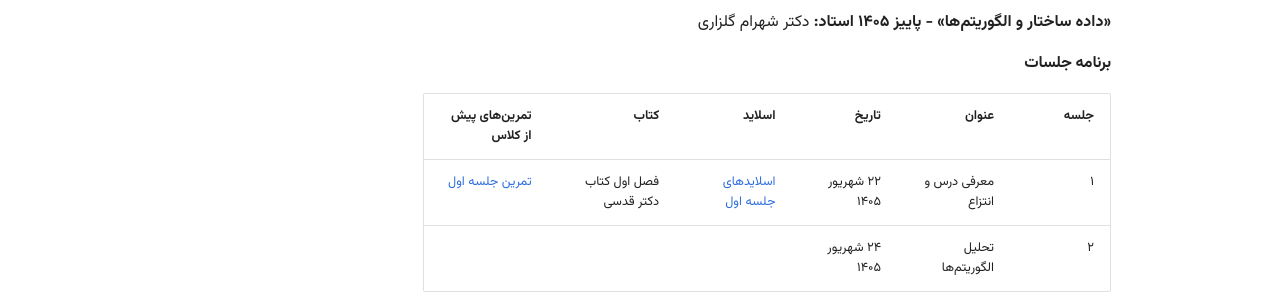
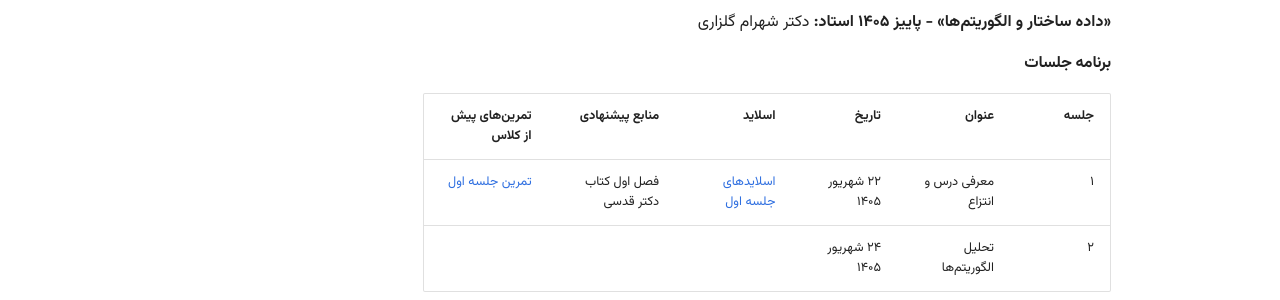
Before and after one commit to CESA-UH/CESA-UH.github.io, an MkDocs documentation site: the page built from docs-src/DSA/docs/index.md, in a window 1280 px wide. Shown: the part 170-470 px from the top of the page. Built offline with MkDocs 1.6.1 and Material for MkDocs 9.7.7, drawn with Linux system fonts in a browser that asks for light colours.

Commit message:
main table column edited

```diff
--- a/docs-src/DSA/docs/index.md
+++ b/docs-src/DSA/docs/index.md
@@ -3,7 +3,7 @@
 
 #### برنامه جلسات
 
-| جلسه | عنوان              | تاریخ          | اسلاید                                                                                                                    | کتاب                   | تمرین‌های پیش از کلاس                                                                            |
+| جلسه | عنوان              | تاریخ          | اسلاید                                                                                                                    | منابع پیشنهادی         | تمرین‌های پیش از کلاس                                                                            |
 | ---: | ------------------ | -------------- | ------------------------------------------------------------------------------------------------------------------------- | ---------------------- | ------------------------------------------------------------------------------------------------ |
 |    ۱ | معرفی درس و انتزاع | ۲۲ شهریور ۱۴۰۵ | [اسلاید‌های جلسه اول](https://github.com/amirrezabb/UoH-DSA-14051/blob/main/docs/assets/1_IntroductionAndAbstraction.pdf) | فصل اول کتاب دکتر قدسی | [تمرین جلسه اول](https://github.com/amirrezabb/UoH-DSA-14051/blob/main/docs/assets/WarmUP-1.pdf) |
 |    ۲ | تحلیل الگوریتم‌ها  | ۲۴ شهریور ۱۴۰۵ |                                                                                                                           |                        |                                                                                                  |
```
